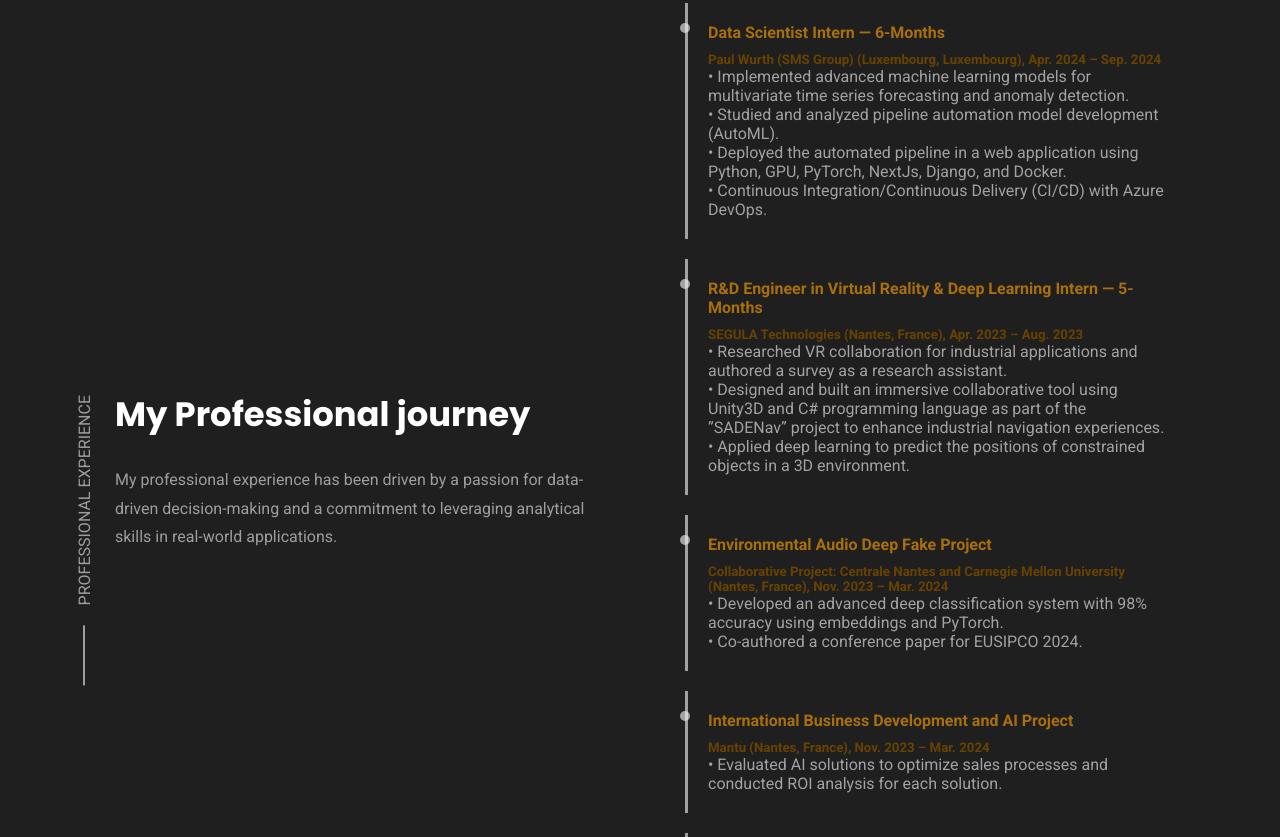
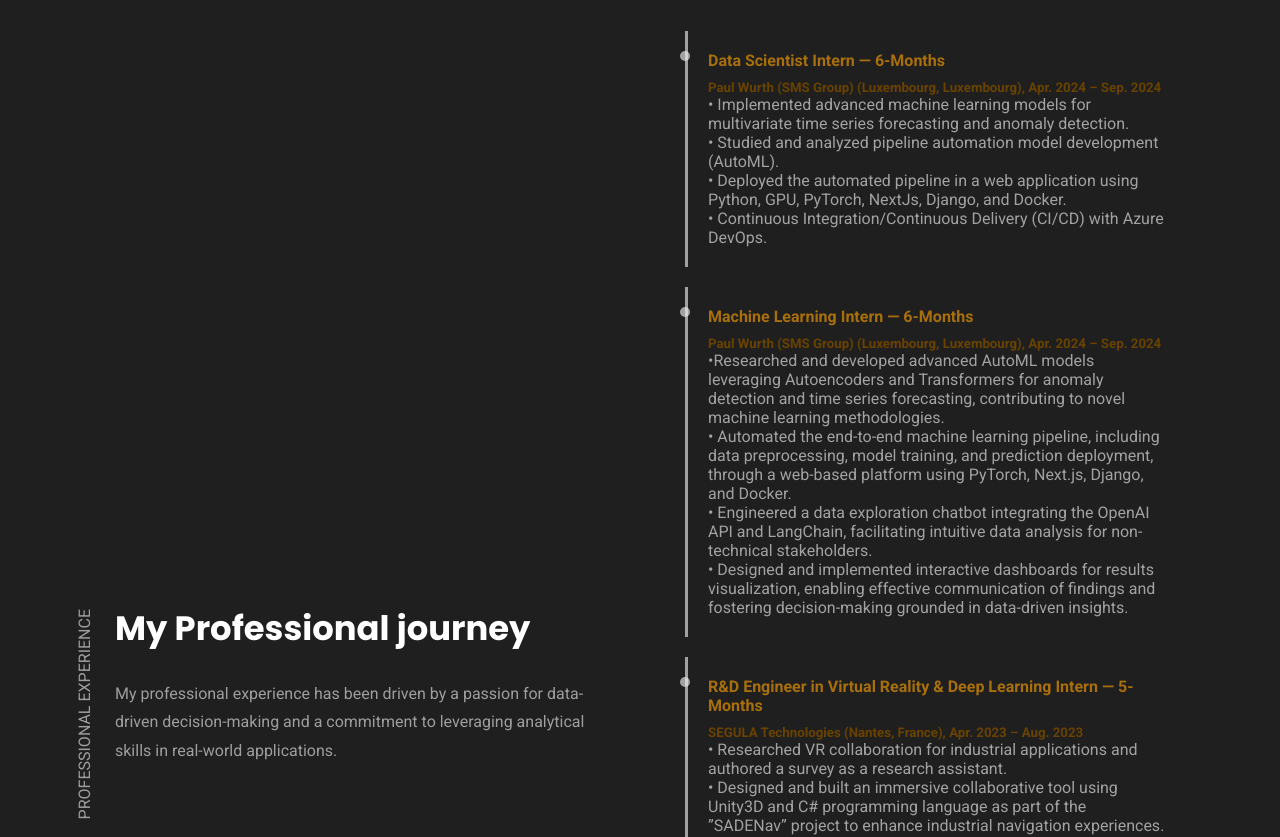
Before and after one commit to HafsaOuaj/Portfolio_Hafsa, a plain HTML site: page index.html in a window 1280 px wide. Shown: the part 2509-3346 px from the top of the page. Drawn offline with nearby package versions, Linux system fonts and the light colour scheme; a web font is replaced by a local one.

Commit message:
Update index.html

```diff
--- a/index.html
+++ b/index.html
@@ -105,7 +105,10 @@
 
           <picture>
             <source srcset="./assets/images/hero-banner.png" media="(min-width: 768px)">
-            <source srcset="./assets/images/hero-banner-md.png" media="(min-width: 500px)">
+            <!--
+        - #HERO
+
+            <source srcset="./assets/images/hero-banner-md.png" media="(min-width: 500px)">-->
             <img src="./assets/images/hero-banner-sm.png" alt="A man in a blue shirt with a happy expression"
               class="w-100">
           </picture>
@@ -201,7 +204,7 @@
           <h2 class="h3 section-title">My Academic journey</h2>
 
           <p class="section-text">
-            My academic journey has been shaped by a strong foundation in mathematics and a deep dive into data science.
+            My academic journey has been shaped by a strong foundation in mathematics and a deep dive into data science and Machine Learning.
 
           </p>
 
@@ -213,7 +216,7 @@
           <div class="timeline-item">
             <h4>Master of Engineering</h4>
             <h5>Centrale de Nantes (Nantes, France), Sep.2021 - Oct.2024</h5>
-              <p class="section-text">Applied Mathematics, Machine Learning, and Signal Processing.</p>
+              <p class="section-text">Applied Mathematics, Machine Learning, Data Science, and Signal Processing.</p>
               <p>International Business Developement.</p>
           </div>
           <div class="timeline-item">
@@ -341,6 +344,20 @@
                 • Studied and analyzed pipeline automation model development (AutoML).<br>
                 • Deployed the automated pipeline in a web application using Python, GPU, PyTorch, NextJs, Django, and Docker.<br>
                 • Continuous Integration/Continuous Delivery (CI/CD) with Azure DevOps.</p>
+
+          </div>
+          <div class="timeline-item">
+            <h4>Machine Learning Intern — 6-Months</h4>
+            <h5>Paul Wurth (SMS Group) (Luxembourg, Luxembourg), Apr. 2024 – Sep. 2024</h5>
+              <p>
+                •Researched and developed advanced AutoML models leveraging Autoencoders and Transformers for anomaly detection
+ and time series forecasting, contributing to novel machine learning methodologies.<br>
+ • Automated the end-to-end machine learning pipeline, including data preprocessing, model training, and prediction
+ deployment, through a web-based platform using PyTorch, Next.js, Django, and Docker.<br>
+ • Engineered a data exploration chatbot integrating the OpenAI API and LangChain, facilitating intuitive data analysis
+ for non-technical stakeholders.<br>
+ • Designed and implemented interactive dashboards for results visualization, enabling effective communication of findings
+ and fostering decision-making grounded in data-driven insights.</p>
 
           </div>
           <div class="timeline-item">
```
